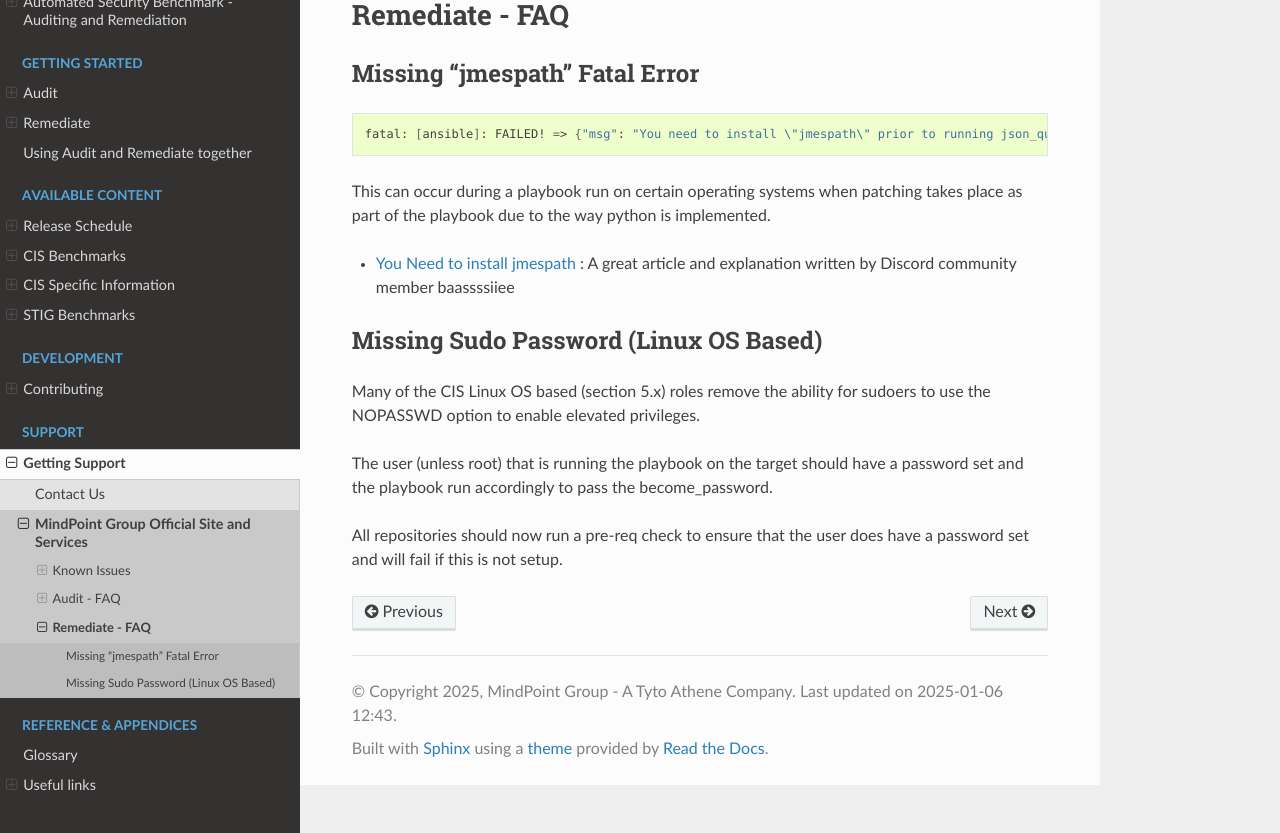
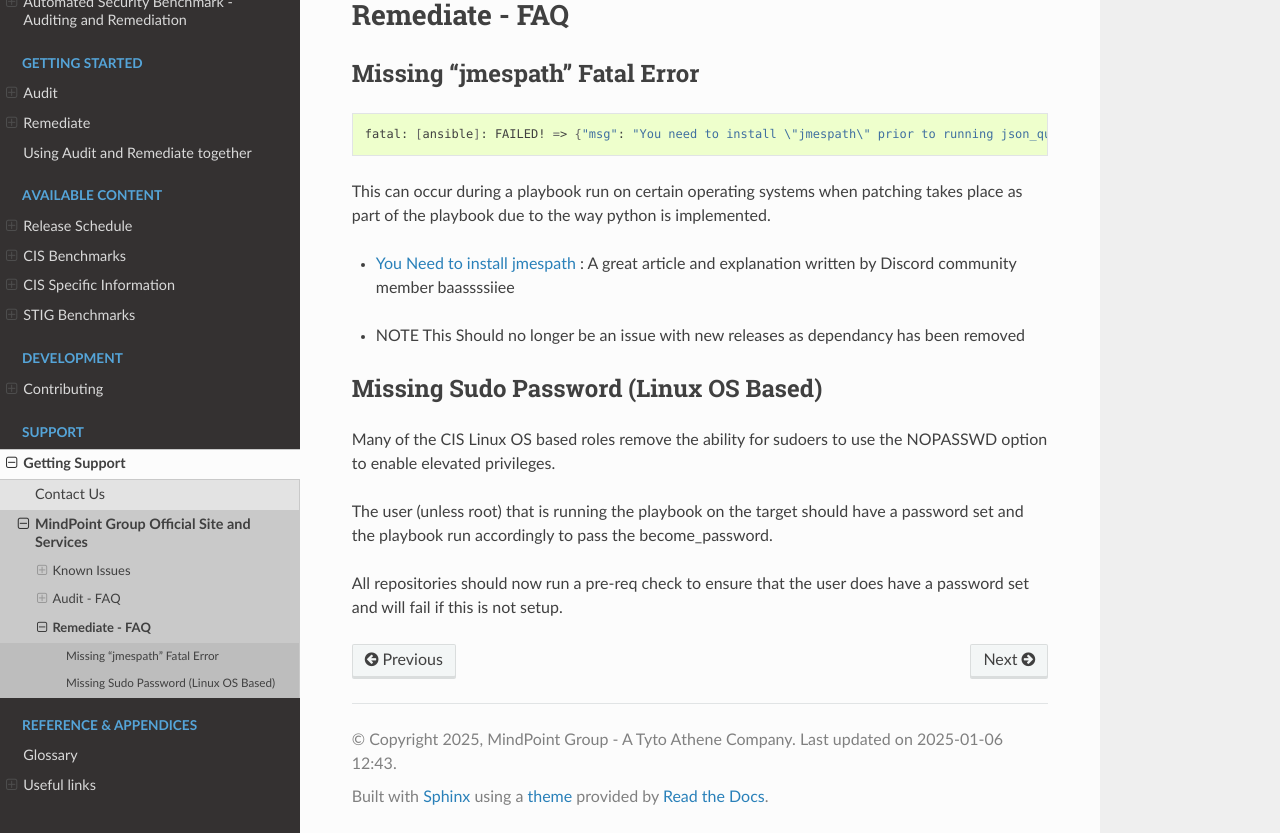
Before and after one commit to ansible-lockdown/MPG-AL-READTHEDOCS, a Sphinx documentation site: the page built from docs/source/remediate/rem-faq.rst, in a window 1280 px wide and 1036 px high, cut to the strip 203-1036 px from the top of the window. Built offline with Sphinx 7.4.7 and the Read the Docs theme 3.1.0, drawn with Linux system fonts in a browser that asks for light colours.

Commit message:
Updated FAQ
Signed-off-by: Mark Bolwell <mark.bollyuk@gmail.com>

```diff
--- a/docs/source/remediate/rem-faq.rst
+++ b/docs/source/remediate/rem-faq.rst
@@ -12,10 +12,12 @@ This can occur during a playbook run on certain operating systems when patching
 
 * `You Need to install jmespath <https://serverfault.com/questions/1114638/ansible-you-need-to-install-jmespath-prior-to-running-json-query-filter-bu>`_ : A great article and explanation written by Discord community member baassssiiee
 
+- NOTE This Should no longer be an issue with new releases as dependancy has been removed
+
 Missing Sudo Password (Linux OS Based)
 ^^^^^^^^^^^^^^^^^^^^^^^^^^^^^^^^^^^^^^
 
-Many of the CIS Linux OS based (section 5.x) roles remove the ability for sudoers to use the NOPASSWD option to enable elevated privileges.
+Many of the CIS Linux OS based roles remove the ability for sudoers to use the NOPASSWD option to enable elevated privileges.
 
 The user (unless root) that is running the playbook on the target should have a password set and the playbook run accordingly to pass the become_password.
 
```
